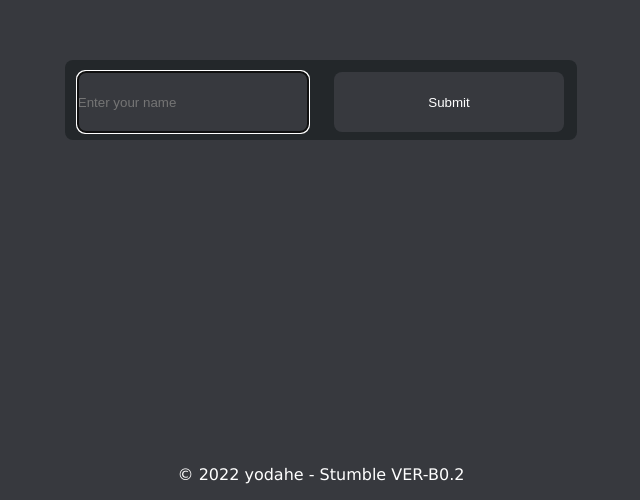
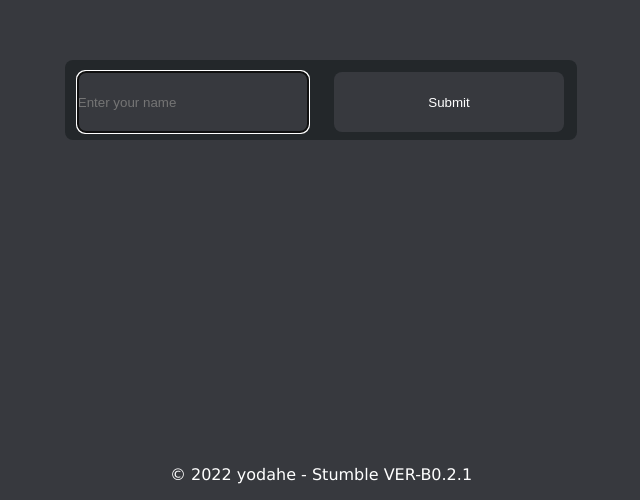
Before and after one commit to StumbleChat/StumbleChat.github.io, a plain HTML site: page app/index.html in a window 1280 px wide. Shown: the part 300-800 px from the top of the page, 319-959 px from the left. Drawn offline with Linux system fonts and the light colour scheme; no server answers.

Commit message:
Stumble VER-B0.2.1
Bug Fix Test

```diff
--- a/app/index.html
+++ b/app/index.html
@@ -33,6 +33,6 @@
         <button>Send Message</button>
     </form>
     <footer>
-        <p>&copy; 2022 yodahe - Stumble VER-B0.2</p>
+        <p>&copy; 2022 yodahe - Stumble VER-B0.2.1</p>
     </footer>
 </html>
--- a/server/main.js
+++ b/server/main.js
@@ -12,6 +12,7 @@ window.onload = function() {
 live('messages');
 
 form2.addEventListener('submit', (e) => {
+    console.log("Name Confirmed");
     e.preventDefault();
     if (form2.name.value) {
         form2.style.display = 'none';
@@ -25,6 +26,7 @@ form2.addEventListener('submit', (e) => {
 })
 
 form.addEventListener('submit', (e) => {
+    console.log("Sent");
     e.preventDefault();
     if (form2.name.value && form.message.value) {
         set('messages',{
```
